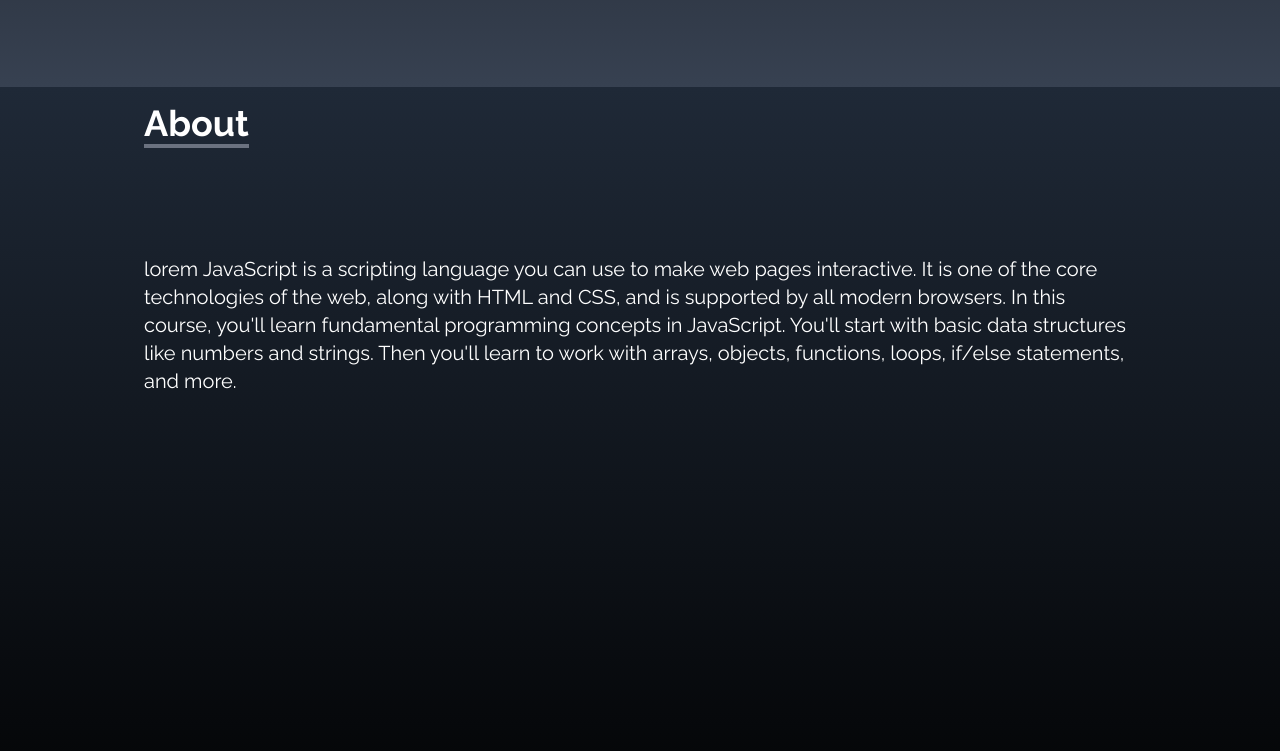
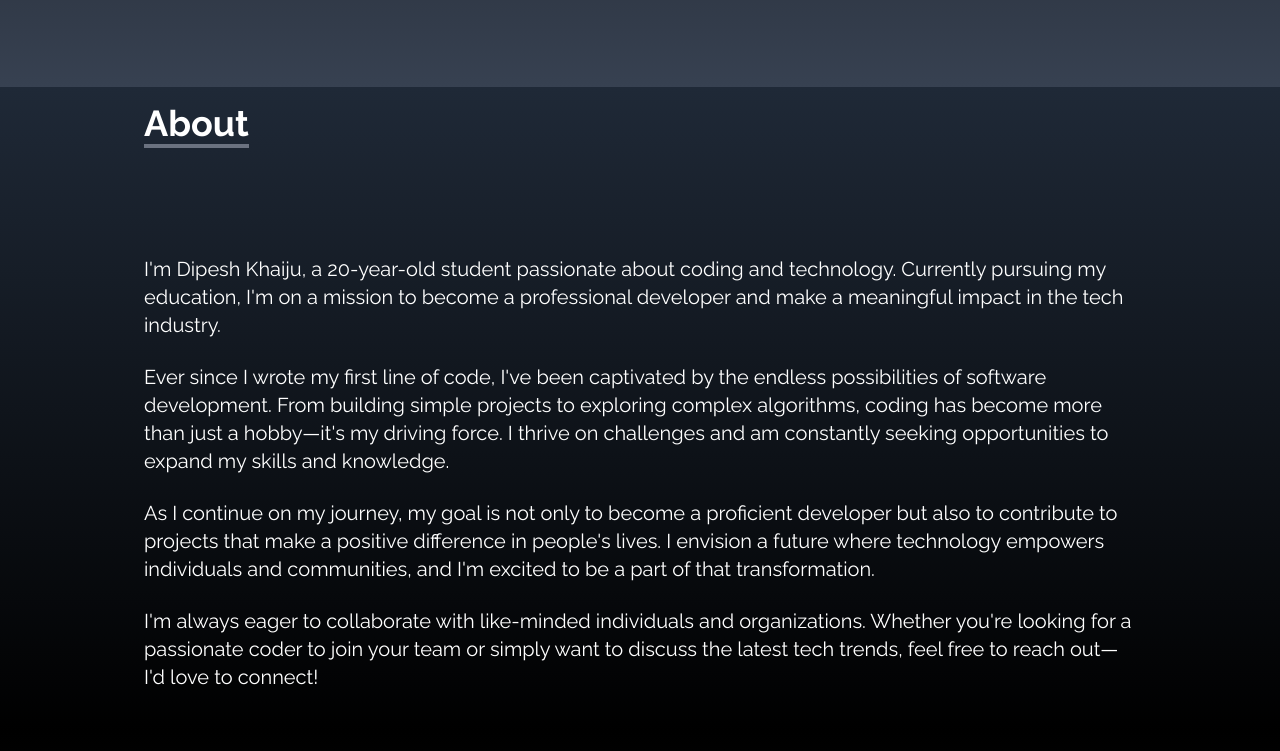
Before and after one commit to Dipesh-khaiju/Portfolio, a React (Vite) app: page / in a window 1280 px wide. Shown: the part 713-1464 px from the top of the page. Built offline with nearby package versions, Linux system fonts and the light colour scheme.

Commit message:
about section fix

```diff
--- a/src/components/About/About.jsx
+++ b/src/components/About/About.jsx
@@ -1,21 +1,51 @@
-import React from 'react'
+import React from "react";
 
 const About = () => {
   return (
-    <div name="About" className='w-full h-screen  bg-gradient-to-b from-gray-800 to-black text-white'>
-        <div className='max-w-screen-lg p-4 mx-auto flex flex-col justify-canter w-full h-full'>
-            <div className='pb-8 '>
-                <p className='text-4xl font-bold inline border-b-4 border-gray-500'>About
-                </p>
-            </div>
-            <p className='text-xl mt-20'>
-                lorem JavaScript is a scripting language you can use to make web pages interactive. It is one of the core technologies of the web, along with HTML and CSS, and is supported by all modern browsers.
-                In this course, you'll learn fundamental programming concepts in JavaScript. You'll start with basic data structures like numbers and strings. Then you'll learn to work with arrays, objects, functions, loops, if/else statements, and more.
-            </p>
-            <br />
+    <div
+      name="About"
+      className="w-full h-full  bg-gradient-to-b from-gray-800 to-black text-white"
+    >
+      <div className="max-w-screen-lg p-4 mx-auto flex flex-col justify-canter w-full h-full">
+        <div className="pb-8 ">
+          <p className="text-4xl font-bold inline border-b-4 border-gray-500">
+            About
+          </p>
         </div>
+        <p className="text-xl mt-20">
+          I'm Dipesh Khaiju, a 20-year-old student passionate about coding and
+          technology. Currently pursuing my education, I'm on a mission to
+          become a professional developer and make a meaningful impact in the
+          tech industry.
+        </p>
+        <br />
+        <p className="text-xl hidden sm:block ">
+          Ever since I wrote my first line of code, I've been captivated by the
+          endless possibilities of software development. From building simple
+          projects to exploring complex algorithms, coding has become more than
+          just a hobby—it's my driving force. I thrive on challenges and am
+          constantly seeking opportunities to expand my skills and knowledge.
+        </p>
+        <br />
+        <p className="text-xl">
+          As I continue on my journey, my goal is not only to become a
+          proficient developer but also to contribute to projects that make a
+          positive difference in people's lives. I envision a future where
+          technology empowers individuals and communities, and I'm excited to be
+          a part of that transformation.
+        </p>
+        <br />
+        <p className="text-xl">
+          I'm always eager to collaborate with like-minded individuals and
+          organizations. Whether you're looking for a passionate coder to join
+          your team or simply want to discuss the latest tech trends, feel free
+          to reach out—I'd love to connect!
+        </p>
+
+        <br />
+      </div>
     </div>
-  )
-}
+  );
+};
 
-export default About
+export default About;
--- a/src/pages/Home/Home.jsx
+++ b/src/pages/Home/Home.jsx
@@ -18,8 +18,8 @@ const Home = () => {
           <p className="text-gray-500 py-4  max-w-md">
             {" "}
             A student trying to get into the web development industry and leave
-            some imprints.
-            Hardworking,Motivated and deligient Student
+            some imprints. <br/>
+            Hardworking,Motivated and Focused.
           </p>
           <div>
             <Link to='portfolio' smooth duration={500} className="group text-white w-fit px-6 py-3 my-2 flex items-center rounded-xl bg-gradient-to-r from-cyan-500 to to-blue-500 cursor-pointer">
```
